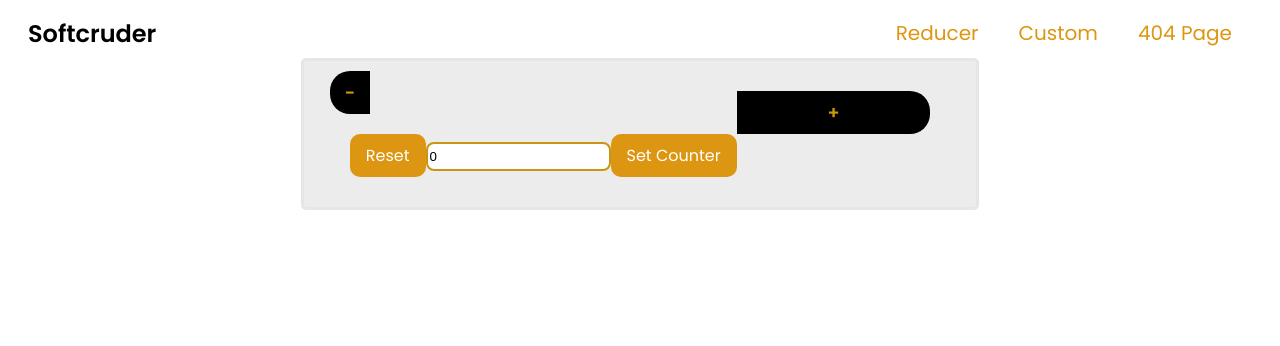
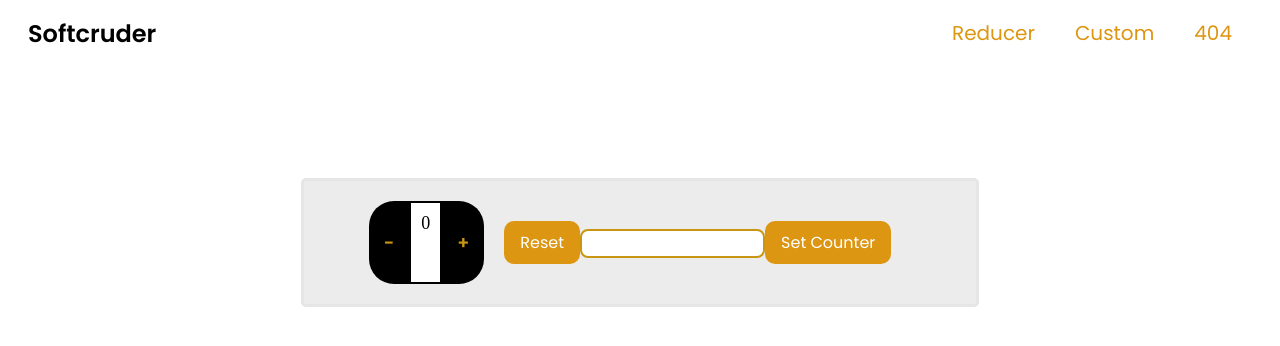
Before and after one commit to softcruder/second-semester-exam, a React (Create React App) app: page /reducer in a window 1280 px wide. Shown: the top 346 px of the page. Built offline with nearby package versions, Linux system fonts and the light colour scheme.

Commit message:
input field modified

```diff
--- a/src/components/HookCounter/HookCounter.jsx
+++ b/src/components/HookCounter/HookCounter.jsx
@@ -1,24 +1,23 @@
-import { Fragment } from 'react';
+import React from 'react';
 import useCounter from './useCounter';
 
 const HookCounter = () => {
   const [count, increment, decrement, reset, set] = useCounter(0, 1);
 
   return (
-    <Fragment className="Counter">
-      <button onClick={increment} disabled={count === 0}>
-        +
-      </button>
-      <Fragment> {count} </Fragment>
-      <button onClick={decrement} disabled={count === 0}>
-        -
-      </button>
-      <button onClick={reset} disabled={count === 0}>
-        Reset
-      </button>
-      <input type="number" placeholder="Value" />
-      <button onClick={set} Set Count></button>
-    </Fragment>
+    <div className="Counter">
+      <button onClick={increment}>+</button>
+      <div> {count} </div>
+      <button onClick={decrement}>-</button>
+      <button onClick={reset}>Reset</button>
+      <input
+        type="number"
+        onChange={(e) => {
+          setValue(e.target.value);
+        }}
+      />
+      <button onClick={setValue} Set Count></button>
+    </div>
   );
 };
 
--- a/src/components/HookCounter/useCounter.jsx
+++ b/src/components/HookCounter/useCounter.jsx
@@ -2,7 +2,7 @@ import { useState } from 'react';
 
 function useCounter(initialCount = 0, value) {
   const [count, setCount] = useState(initialCount);
-  // const [value, setValue] = useState(0);
+  //const [value, setValue] = useState(0);
 
   const increment = () => {
     setCount((prevCount) => prevCount + value);
--- a/src/components/Navbar/Navbar.jsx
+++ b/src/components/Navbar/Navbar.jsx
@@ -17,7 +17,7 @@ const Navbar = () => {
             <NavLink to="custom">Custom</NavLink>
           </li>
           <li>
-            <NavLink to="error">404 Page</NavLink>
+            <NavLink to="error">404</NavLink>
           </li>
         </ul>
       </div>
--- a/src/components/ReducerCounter/ReducerCounter.css
+++ b/src/components/ReducerCounter/ReducerCounter.css
@@ -9,45 +9,45 @@
   flex-wrap: wrap;
   align-content: center;
   justify-content: center;
+  margin-top: 120px;
 }
 
 .main-card {
-  position: relative;
-  display: grid;
-  grid-template-columns: 2fr 1fr;
+  display: flex;
   border-radius: 5px;
-  padding: 20px;
+  padding: 10px;
 }
 
 .main-btn-d {
-  position: absolute;
   background-color: black;
   color: rgb(200, 150, 17);
   font-size: 18px;
   font-weight: 600;
   border: 1px;
-  border-radius: 20px 0 0 20px;
+  border-radius: 25px 0 0 25px;
 }
 
 .counter {
-  position: relative;
+  background-color: #fff;
+  border: 2px solid black;
+  font-size: 18px;
+  padding: 10px;
 }
 
 .main-btn-i {
-  position: inherit;
   background-color: black;
   color: rgb(200, 150, 17);
   font-size: 18px;
   font-weight: 600;
   border: 1px;
-  border-radius: 0 20px 20px 0;
+  border-radius: 0 25px 25px 0;
 }
 
 .extra-card {
-  position: a;
-  display: inline-flex;
-  border-radius: 5px;
+  display: block;
+  align-items: center;
   padding: 20px;
+  margin: auto;
 }
 
 input {
@@ -55,3 +55,9 @@ input {
   border: 2px solid rgb(200, 150, 17);
   border-radius: 8px;
 }
+
+input::-webkit-outer-spin-button,
+input::-webkit-inner-spin-button {
+  -webkit-appearance: none;
+  margin: 0;
+}
--- a/src/components/ReducerCounter/ReducerCounter.jsx
+++ b/src/components/ReducerCounter/ReducerCounter.jsx
@@ -2,8 +2,8 @@ import React, { useState, useReducer, div } from 'react';
 import './ReducerCounter.css';
 
 const ReducerCounter = () => {
-  const [count, setCount] = useState(0);
-  const [state, dispatch] = useReducer(reducer, { count: 0, value: 0 });
+  const [value, setValue] = useState(0);
+  const [state, dispatch] = useReducer(reducer, 0);
 
   function reducer(state, action) {
     switch (action.type) {
@@ -19,17 +19,12 @@ const ReducerCounter = () => {
         break;
       case 'reset':
         {
-          return state.count === 0;
+          return (state = 0);
         }
         break;
-      case 'setValue':
+      case 'set':
         {
-          return { ...state, count: action.payload };
-        }
-        break;
-      case 'count':
-        {
-          return { ...state, value: action.payload };
+          return (state = action.payload);
         }
         break;
       default: {
@@ -38,49 +33,53 @@ const ReducerCounter = () => {
     }
   }
 
+  const handleIncrement = (e) => {
+    e.preventDefault();
+    dispatch({ type: 'increment' });
+  };
+
+  const handleDecreament = (e) => {
+    e.preventDefault();
+    dispatch({ type: 'decrement' });
+  };
+
+  const handleReset = (e) => {
+    e.preventDefault();
+    dispatch({ type: 'reset' });
+  };
+
+  const handleSet = () => {
+    dispatch({ type: 'set', payload: +value });
+    setValue(0);
+  };
+
   return (
     <>
       <div className="container">
         <div className="main-card">
           <button
             className="main-btn-d"
-            onClick={() => {
-              dispatch({ type: 'decrement' });
-            }}
+            onClick={handleDecreament}
+            disabled={state === 0}
           >
             -
           </button>
-          <div className="counter">{state.count}</div>
-          <button
-            className="main-btn-i"
-            onClick={() => {
-              dispatch({ type: 'increment' });
-            }}
-          >
+          <div className="counter">{state}</div>
+          <button className="main-btn-i" onClick={handleIncrement}>
             +
           </button>
-          <div className="extra">
-            <button
-              className="btn"
-              onClick={() => {
-                dispatch({ type: 'reset', payload: state.value });
-              }}
-            >
+          <div className="extra-card">
+            <button className="btn" onClick={handleReset}>
               Reset
             </button>
             <input
               type="number"
               value={state.value}
               onChange={(e) => {
-                dispatch({ type: 'count', payload: e.target.value });
+                setValue(e.target.value);
               }}
             />
-            <button
-              className="btn"
-              onClick={() => {
-                dispatch({ type: 'setValue', payload: value.state });
-              }}
-            >
+            <button className="btn" onClick={handleSet}>
               Set Counter
             </button>
           </div>
```
